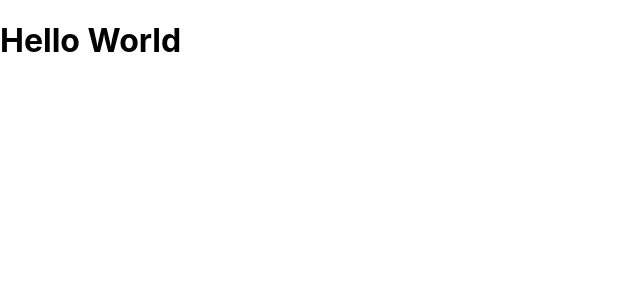
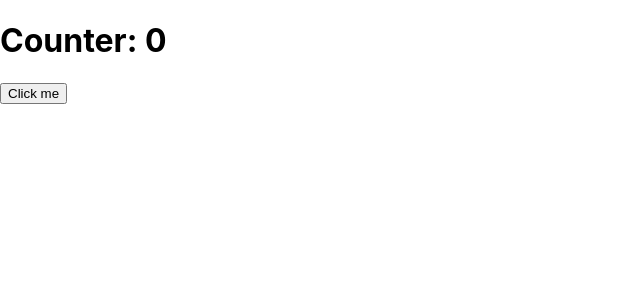
Before and after one commit to alisonwu6/react-typescript-lab, a React (Create React App) app: page / in a window 1280 px wide. Shown: the top 300 px of the page, without its empty margins (0-640 px from the left). Built offline with nearby package versions, Linux system fonts and the light colour scheme.

Commit message:
feat: useState

```diff
--- a/src/App.tsx
+++ b/src/App.tsx
@@ -1,8 +1,66 @@
-import React from 'react';
+import React, { useState } from 'react';
 
+/**
+ * 1. Basic usage of useState
+ */
+// const App: React.FC = () => {
+//   const [counter, setCounter] = useState(0);
+
+//   function counterHandler() {
+//     setCounter(counter + 1)
+//   }
+
+//   return <>
+//     <h1>Counter: { counter }</h1>
+//     <button onClick={ counterHandler }>+1</button>
+//   </>
+// }
+
+// export default App;
+
+/**
+ * 2. batching update [https://overreacted.io/react-as-a-ui-runtime/#batching]
+ */
+// const Parent: React.FC = () => {
+//   let [count, setCount] = useState(0);
+//   return (
+//     <div onClick={ () => setCount(count + 1) }>
+//       Parent clicked { count } times
+//       <Child />
+//     </div>
+//   );
+// }
+
+// const Child: React.FC = () => {
+//   let [count, setCount] = useState(0);
+//   return (
+//     <button onClick={ () => setCount(count + 1) }>
+//       Child clicked { count } times
+//     </button>
+//   );
+// }
+
+// export default Parent;
+
+/**
+ * 3. the render scope of state
+ */
 const App: React.FC = () => {
+  const [counter, setCounter] = useState(0);
+
+  function counterHandler() {
+    // setCounter(counter + 1) // 前一次的 counter = 0
+    // setCounter(counter + 1) // 依然是使用前一次的狀態 counter = 0
+    function cb(prev: number) {
+      return prev + 1;
+    }
+    setCounter(cb);
+    setCounter(cb);
+  }
+
   return <>
-    <h1>Hello World</h1>
+    <h1>Counter: { counter }</h1>
+    <button onClick={ counterHandler }>Click me</button>
   </>
 }
 
```
